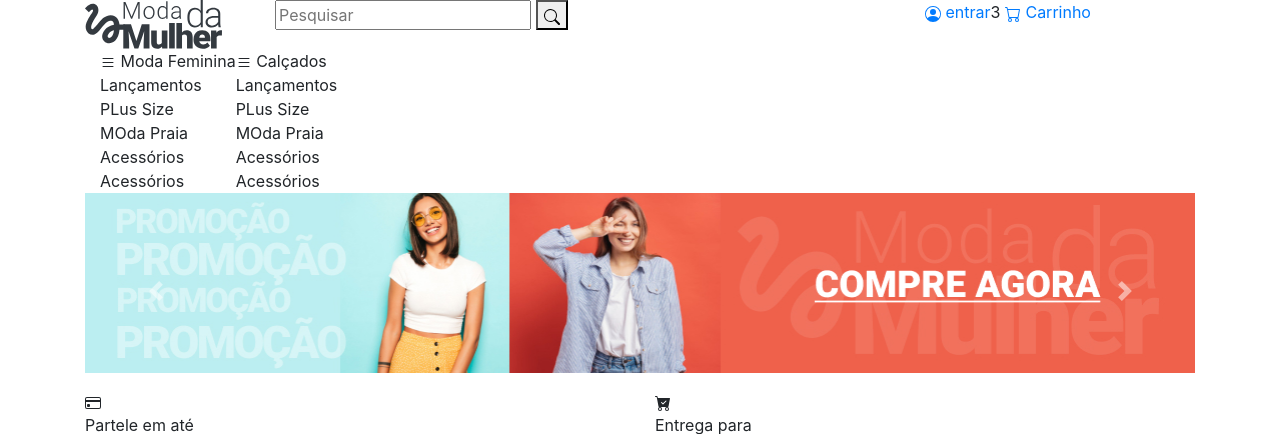
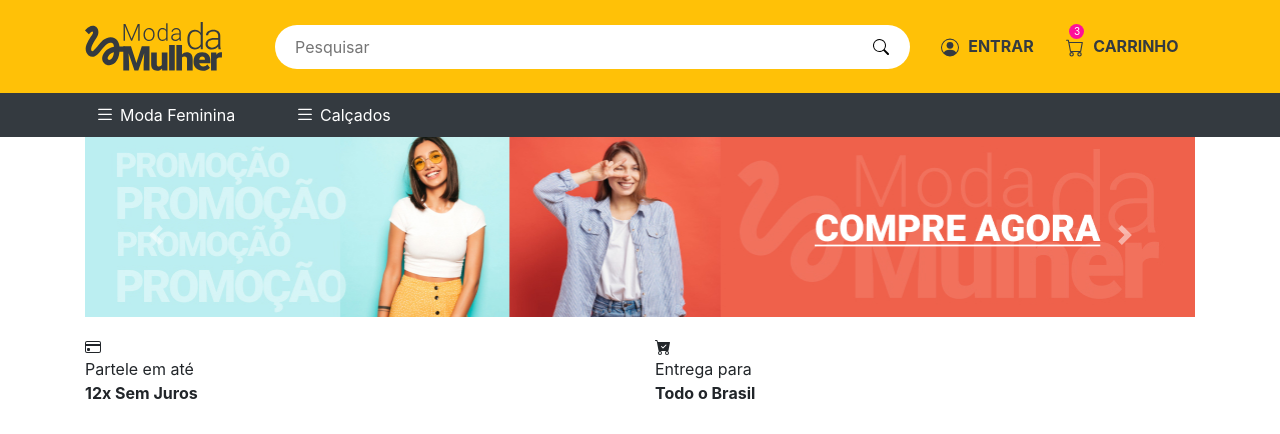
Before and after one commit to geffalves/ProjetosWEB, a PHP site: page /hands-on-2/index.html in a window 1280 px wide. Shown: the top 434 px of the page. Run offline with PHP 8.4, Linux system fonts and the light colour scheme.

Commit message:
codando front-end parte 1

```diff
--- /dev/null
+++ b/hands-on-2/assets/scss/config.scss
@@ -0,0 +1,7 @@
+body {
+    background: $cor-background;
+}
+
+a {
+    text-decoration: none !important;
+}
--- /dev/null
+++ b/hands-on-2/assets/scss/header.scss
@@ -0,0 +1,52 @@
+
+header {
+    background: $cor-primaria;
+    padding: 22px 24px;
+
+form {
+    input[type="text"] {
+        background: $cor-background;
+        width: 100%;
+        border-radius: 100px;
+        border: none;
+        padding: 10px 20px;
+
+        }
+        button {
+            background: none;
+            border: none;
+            position: absolute;
+            right: 30px;
+        }
+    }
+    ul {
+        li {
+            position: relative;
+            span.notificacao {
+                color: $cor-background;
+                background: $cor-terciaria;
+                position: absolute;
+                font-size: 10px;
+                width: 15px;
+                height: 15px;
+                text-align: center;
+                border-radius: 30px;
+                top: -10px;
+                left: 3px;
+            }
+            a{
+                font-size: 16px;
+                font-weight: bold;
+                color: $cor-secundaria;
+                text-transform: uppercase;
+                svg{
+                   font-size: 10px !important;
+                   padding-right: 5px;
+                }
+                &:hover{
+                    color: initial;
+                }
+            }
+        }
+    }
+}
--- /dev/null
+++ b/hands-on-2/assets/scss/nav-produtos.scss
@@ -0,0 +1,45 @@
+nav.nav-produtos {
+    background: $cor-secundaria;
+    color: $cor-background;
+    cursor: pointer;
+
+    ul.nav{
+
+        li{
+            position: relative;
+            padding: 10px;
+            width: 200px;
+            svg {
+                margin-right: 5px;
+            }
+            a {
+                text-decoration: none;
+                color: $cor-background;
+            }
+
+            &:hover {
+                background: black;
+                color: $cor-background;
+                ul.nav {
+                display: block;
+                }
+            }
+
+            ul.nav{
+                display: none;
+                position: absolute;
+                top: 43px;
+                left: 0px;
+                background: $cor-secundaria;
+                z-index: 999999;
+                border-top: $cor-primaria solid 7px;
+                width: 100%;
+                li {
+                    padding: 10px 25px;
+                }
+            }
+
+
+        }
+    }
+}
--- a/hands-on-2/assets/scss/style.scss
+++ b/hands-on-2/assets/scss/style.scss
@@ -3,3 +3,10 @@
 
 //framework
 @import './bootstrap.scss';
+
+
+//config
+@import "variaveis.scss";
+@import "config.scss";
+@import "header.scss";
+@import "nav-produtos.scss";
--- /dev/null
+++ b/hands-on-2/assets/scss/variaveis.scss
@@ -0,0 +1,5 @@
+
+$cor-background: #fff;
+$cor-primaria: #ffc107;
+$cor-secundaria: #343a40;
+$cor-terciaria: #ff0f9a;
--- a/hands-on-2/index.html
+++ b/hands-on-2/index.html
@@ -12,21 +12,21 @@
   <!--Header-->
 <header class="container-fluid" >
   <section class="container">
-    <article class="row">
+    <article class="row d-flex align-items-center">
       <a class="col-md-2" href="/">
       <img src="./assets/images/Logo.svg" alt=""></a>
-    <form action="#" class="col-md-7">
+    <form action="#" class="col-md-7 d-flex align-items-center">
       <input type="text" name="pesquisar" placeholder="Pesquisar">
-      <button>
+      <button class="d-flex align-items-center">
         <svg xmlns="http://www.w3.org/2000/svg" width="16" height="16" fill="currentColor" class="bi bi-search" viewBox="0 0 16 16">
           <path d="M11.742 10.344a6.5 6.5 0 1 0-1.397 1.398h-.001c.03.04.062.078.098.115l3.85 3.85a1 1 0 0 0 1.415-1.414l-3.85-3.85a1.007 1.007 0 0 0-.115-.1zM12 6.5a5.5 5.5 0 1 1-11 0 5.5 5.5 0 0 1 11 0z"/>
         </svg>
       </button>
     </form>
 
-    <ul class="col-md-3 nav">
+    <ul class="col-md-3 nav d-flex align-items-center justify-content-around">
       <li><a href="#">
-        <svg xmlns="http://www.w3.org/2000/svg" width="16" height="16" fill="currentColor" class="bi bi-person-circle" viewBox="0 0 16 16">
+        <svg xmlns="http://www.w3.org/2000/svg" width="23" height="23" fill="currentColor" class="bi bi-person-circle" viewBox="0 0 16 16">
         <path d="M11 6a3 3 0 1 1-6 0 3 3 0 0 1 6 0z"/>
         <path fill-rule="evenodd" d="M0 8a8 8 0 1 1 16 0A8 8 0 0 1 0 8zm8-7a7 7 0 0 0-5.468 11.37C3.242 11.226 4.805 10 8 10s4.757 1.225 5.468 2.37A7 7 0 0 0 8 1z"/>
       </svg>
@@ -35,7 +35,7 @@
     <li>
      <span class="notificacao">3</span>
      <a href="#">
-       <svg xmlns="http://www.w3.org/2000/svg" width="16" height="16" fill="currentColor" class="bi bi-cart" viewBox="0 0 16 16">
+       <svg xmlns="http://www.w3.org/2000/svg" width="23" height="23" fill="currentColor" class="bi bi-cart" viewBox="0 0 16 16">
       <path d="M0 1.5A.5.5 0 0 1 .5 1H2a.5.5 0 0 1 .485.379L2.89 3H14.5a.5.5 0 0 1 .491.592l-1.5 8A.5.5 0 0 1 13 12H4a.5.5 0 0 1-.491-.408L2.01 3.607 1.61 2H.5a.5.5 0 0 1-.5-.5zM3.102 4l1.313 7h8.17l1.313-7H3.102zM5 12a2 2 0 1 0 0 4 2 2 0 0 0 0-4zm7 0a2 2 0 1 0 0 4 2 2 0 0 0 0-4zm-7 1a1 1 0 1 1 0 2 1 1 0 0 1 0-2zm7 0a1 1 0 1 1 0 2 1 1 0 0 1 0-2z"/>
     </svg>
      Carrinho
@@ -48,33 +48,33 @@
 <!--Final Header-->
 
 <!--Nav menu-->
-<nav class="container nav-produtos">
+<nav class="container-fluid nav-produtos">
   <section class="container">
     <ul class="nav">
-      <li class="nav-item">
-      <svg xmlns="http://www.w3.org/2000/svg" width="16" height="16" fill="currentColor" class="bi bi-list" viewBox="0 0 16 16">
+      <li class="nav-item d-flex align-items-center">
+      <svg xmlns="http://www.w3.org/2000/svg" width="20" height="20" fill="currentColor" class="bi bi-list" viewBox="0 0 16 16">
         <path fill-rule="evenodd" d="M2.5 11.5A.5.5 0 0 1 3 11h10a.5.5 0 0 1 0 1H3a.5.5 0 0 1-.5-.5zm0-4A.5.5 0 0 1 3 7h10a.5.5 0 0 1 0 1H3a.5.5 0 0 1-.5-.5zm0-4A.5.5 0 0 1 3 3h10a.5.5 0 0 1 0 1H3a.5.5 0 0 1-.5-.5z"/>
       </svg>
       Moda Feminina
       <ul class="nav flex-column">
-        <li class="nav-item">Lançamentos</li>
-        <li class="nav-item">PLus Size</li>
-        <li class="nav-item">MOda Praia</li>
-        <li class="nav-item">Acessórios</li>
-        <li class="nav-item">Acessórios</li>
+        <li class="nav-item"><a href="#">Lançamentos</a></li>
+        <li class="nav-item"><a href="#">PLus Size</a></li>
+        <li class="nav-item"><a href="#">MOda Praia</a></li>
+        <li class="nav-item"><a href="#">Acessórios</a></li>
+        <li class="nav-item"><a href="#">Acessórios</a></li>
       </ul>
     </li>
-    <li class="nav-item">
-      <svg xmlns="http://www.w3.org/2000/svg" width="16" height="16" fill="currentColor" class="bi bi-list" viewBox="0 0 16 16">
+    <li class="nav-item d-flex align-items-center">
+      <svg xmlns="http://www.w3.org/2000/svg" width="20" height="20" fill="currentColor" class="bi bi-list" viewBox="0 0 16 16">
         <path fill-rule="evenodd" d="M2.5 11.5A.5.5 0 0 1 3 11h10a.5.5 0 0 1 0 1H3a.5.5 0 0 1-.5-.5zm0-4A.5.5 0 0 1 3 7h10a.5.5 0 0 1 0 1H3a.5.5 0 0 1-.5-.5zm0-4A.5.5 0 0 1 3 3h10a.5.5 0 0 1 0 1H3a.5.5 0 0 1-.5-.5z"/>
       </svg>
       Calçados
       <ul class="nav flex-column">
-        <li class="nav-item">Lançamentos</li>
-        <li class="nav-item">PLus Size</li>
-        <li class="nav-item">MOda Praia</li>
-        <li class="nav-item">Acessórios</li>
-        <li class="nav-item">Acessórios</li>
+        <li class="nav-item"><a href="#">Lançamentos</a></li>
+        <li class="nav-item"><a href="#">PLus Size</a></li>
+        <li class="nav-item"><a href="#">MOda Praia</a></li>
+        <li class="nav-item"><a href="#">Acessórios</a></li>
+        <li class="nav-item"><a href="#">Acessórios</a></li>
       </ul>
     </li>
   </ul>
--- /dev/null
+++ b/index.php
@@ -0,0 +1,4 @@
+<?php
+include 'hands-on-2/index.php'
+
+?>
```
Also changed, not shown: hands-on-2/assets/css/style.css, 1 other file.
